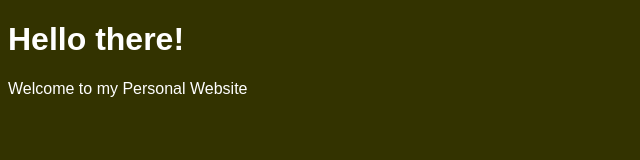
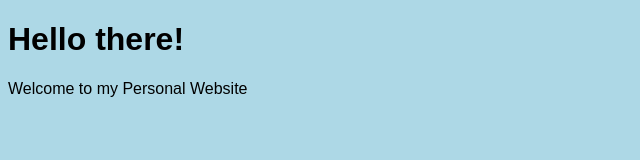
Before and after one commit to Laaaaksh/Laaaaksh.github.io, a plain HTML site: page index.html in a window 1280 px wide. Shown: the whole page, without its empty margins (0-640 px from the left). Drawn offline with Linux system fonts and the light colour scheme.

Commit message:
changed color

```diff
--- a/frontend/style.css
+++ b/frontend/style.css
@@ -1,5 +1,4 @@
 body {
   font-family: Arial, Helvetica, sans-serif;
-  background-color: #333300;
-  color: #FFFFFF;
+  background-color: #ADD8E6;
 }
```
